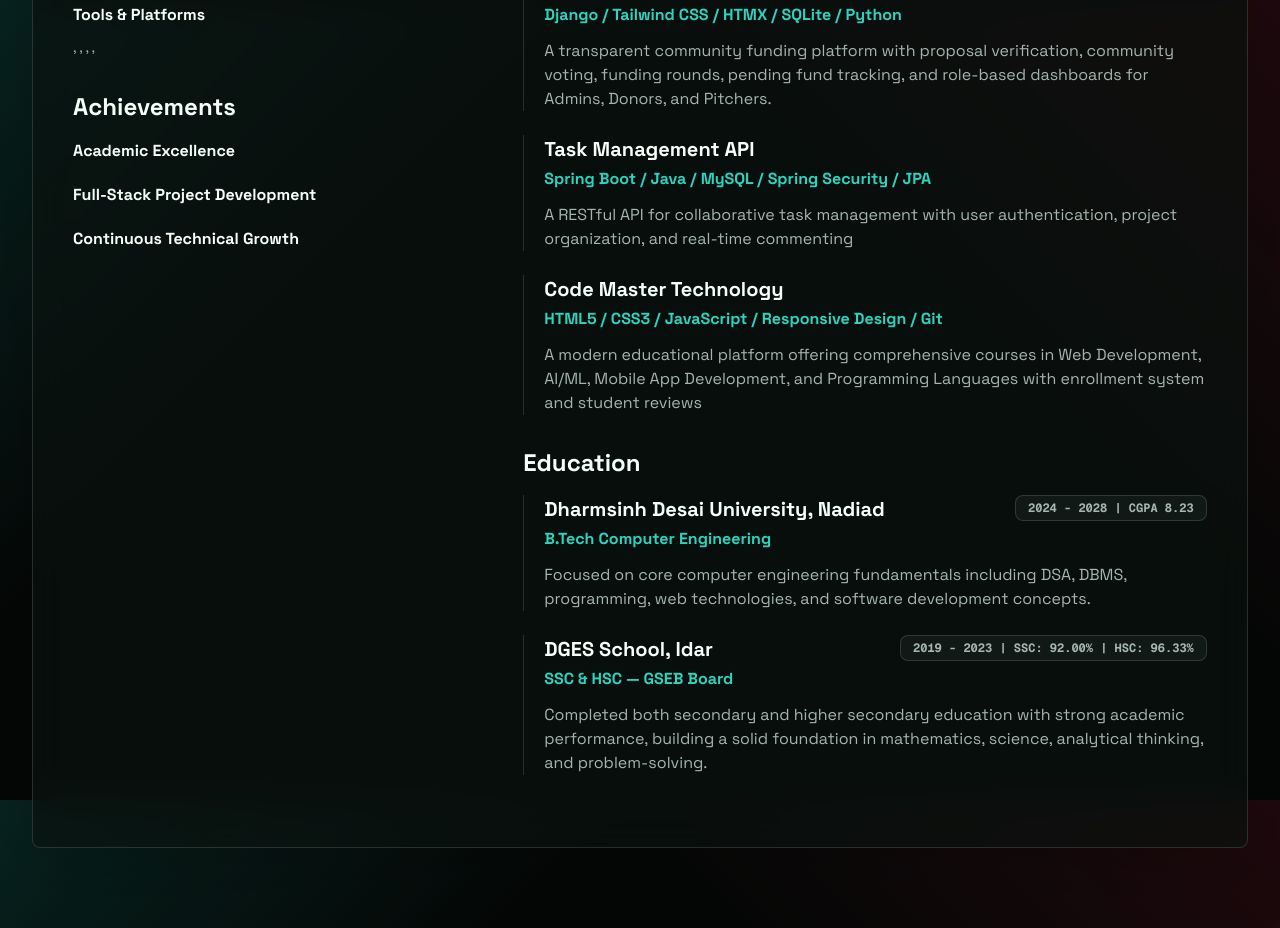
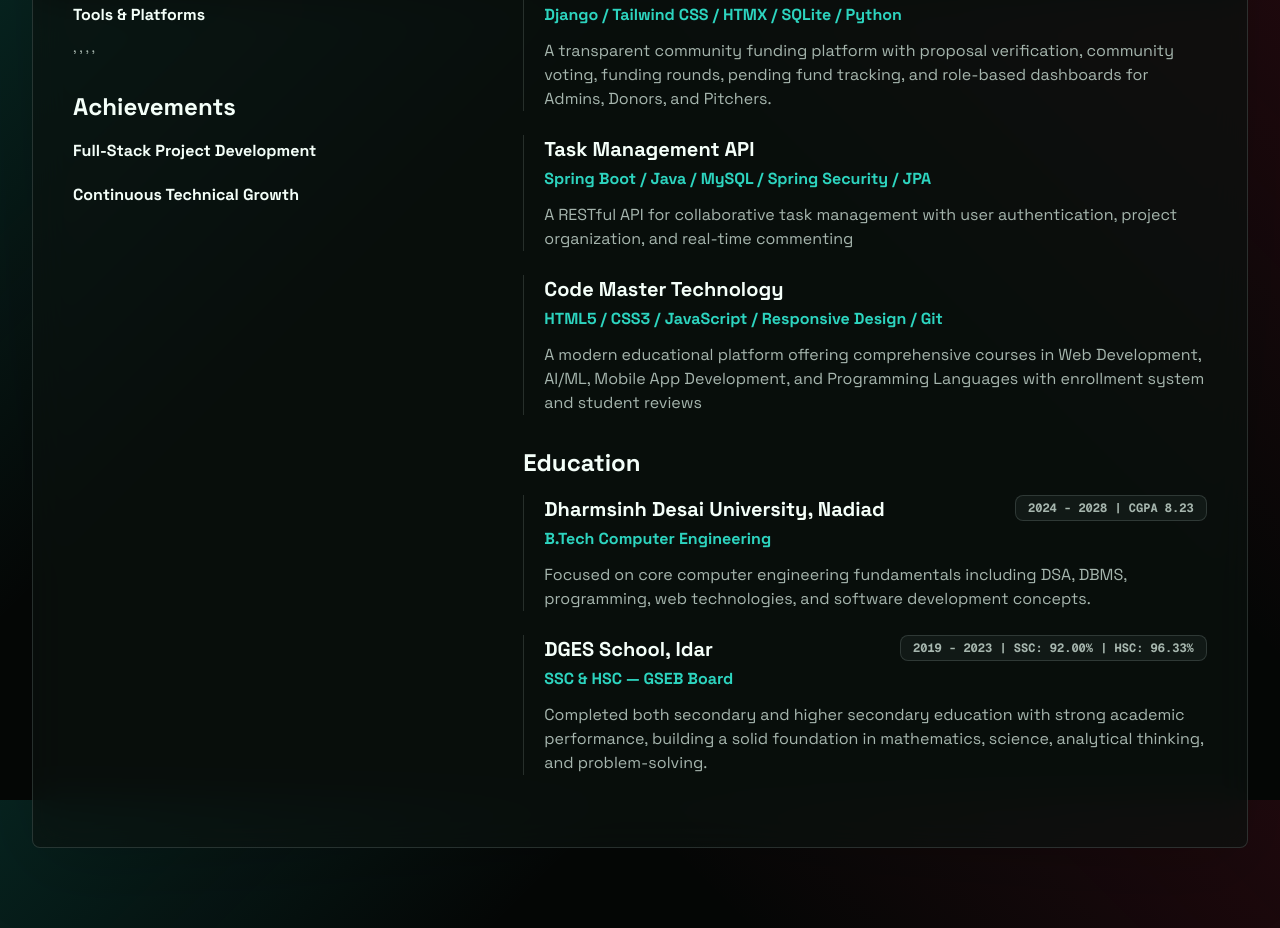
Before and after one commit to PANTH1101/panth-portfolio, a Next.js app: page /resume in a window 1280 px wide. Shown: the part 800-1728 px from the top of the page. Built offline with nearby package versions, Linux system fonts and the light colour scheme.

Commit message:
Remove Academic Excellence from Achievements section

```diff
--- a/data/achievements.js
+++ b/data/achievements.js
@@ -1,12 +1,6 @@
 import { Award, Code2, TrendingUp } from "lucide-react";
 
 export const achievements = [
-  {
-    title: "Academic Excellence",
-    description: "Scored 96.33% in HSC (GSEB) and 92.00% in SSC (GSEB), demonstrating strong academic consistency and analytical problem-solving skills.",
-    icon: "Award",
-    accent: "from-cyan-500/20 to-blue-500/20"
-  },
   {
     title: "Full-Stack Project Development",
     description: "Built and deployed multiple real-world software projects including FundLedger, Hospital Management System, and Advanced Task Management applications.",
```
